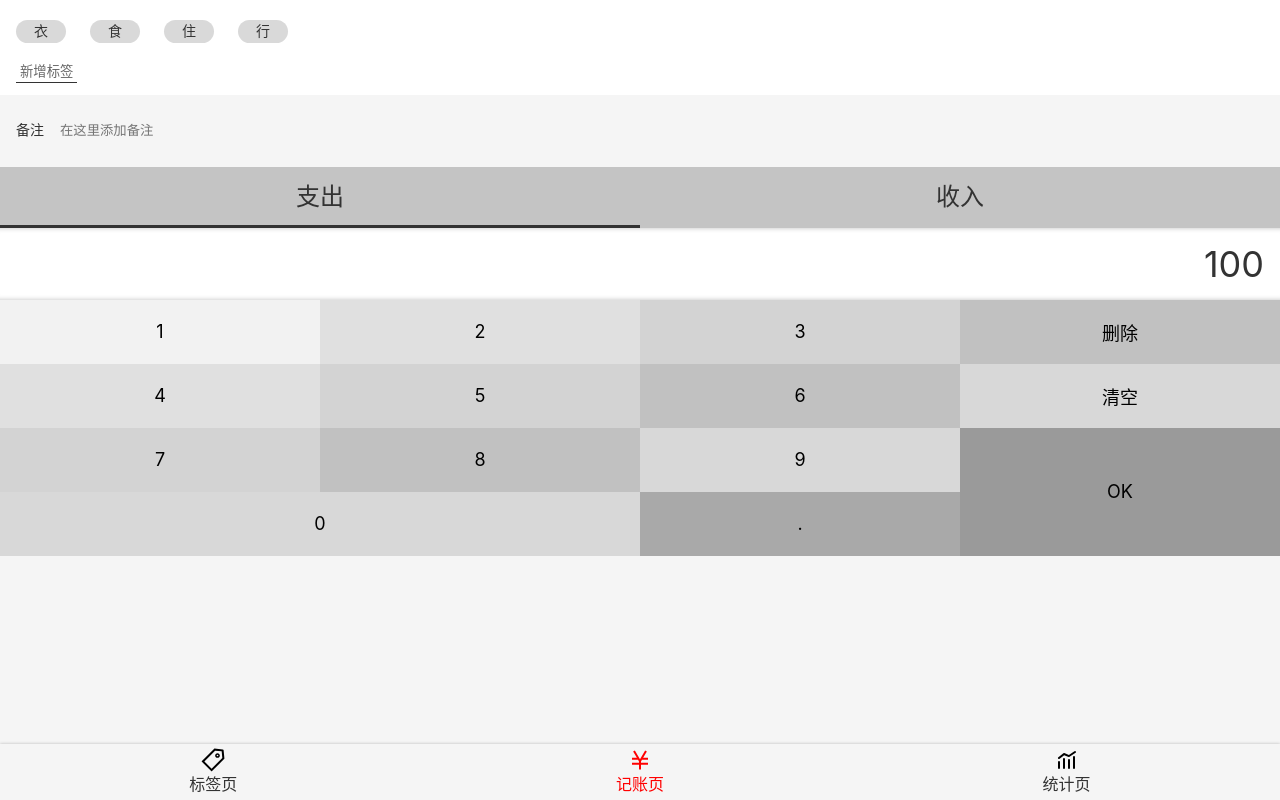
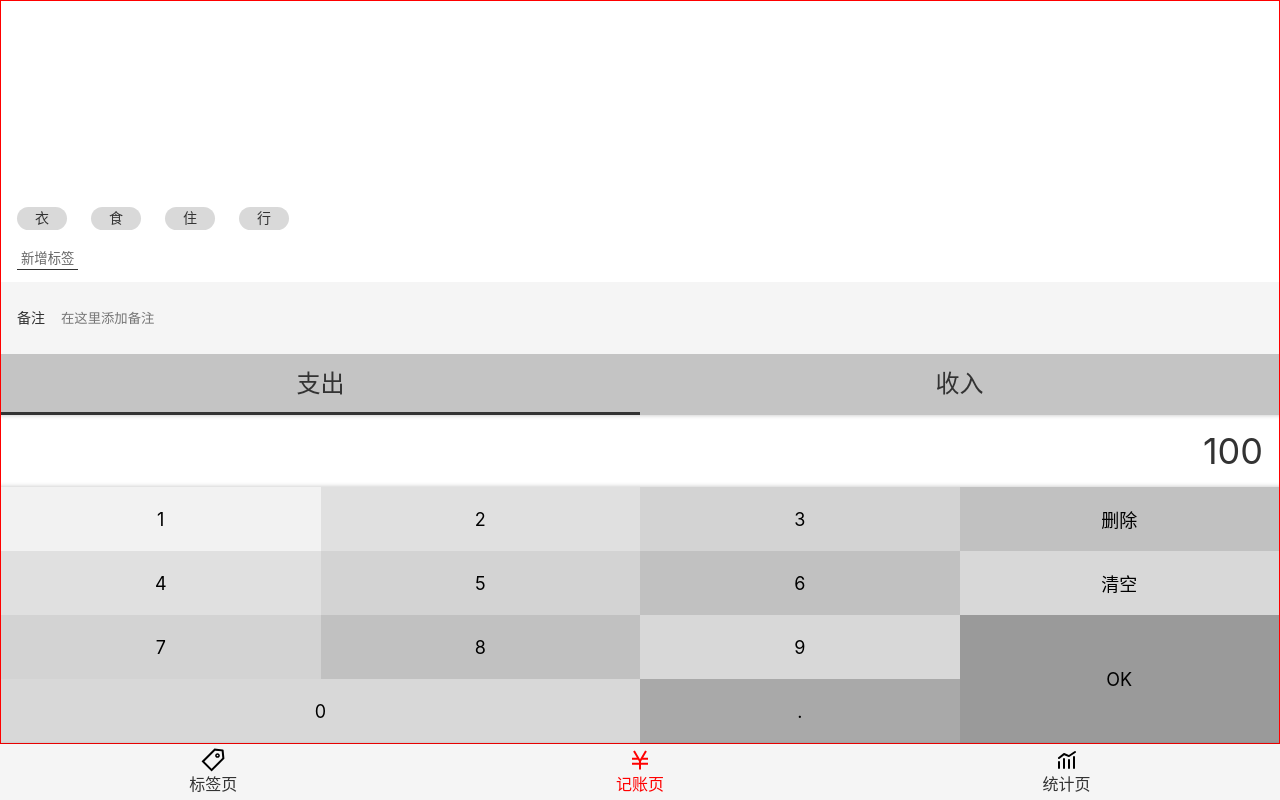
Before and after one commit to cyt2021/book-keep-react, a React app: page /#/money in a window 1280 px wide. Built offline with nearby package versions, Linux system fonts and the light colour scheme.

Commit message:
Money.tsx的样式完成

```diff
--- a/src/components/Layout.tsx
+++ b/src/components/Layout.tsx
@@ -13,7 +13,7 @@
 `
 const Layout =(props:any)=>{
     return (<Wrapper>
-        <Main>
+        <Main className={props.className}>
             {props.children}
         </Main>
         <Nav/>
--- a/src/views/Money.tsx
+++ b/src/views/Money.tsx
@@ -5,6 +5,8 @@
 const TagsSection = styled.section`
   background: #ffffff;
   padding: 12px 16px;
+  flex-grow: 1;display: flex;flex-direction: column;
+  justify-content: flex-end;align-items: flex-start;
 
   > ol {
     margin: 0 -12px;
@@ -134,9 +136,13 @@
     }
   }
 `
-
+const MyLayout = styled(Layout)`
+border:1px solid red;
+  display: flex;
+  flex-direction: column;
+`
 function Money() {
-    return (<Layout>
+    return (<MyLayout>
             <TagsSection>
                 <ol>
                     <li>衣</li>
@@ -179,7 +185,7 @@
                     <button className='dot'>.</button>
                 </div>
             </NumberPadSection>
-        </Layout>
+        </MyLayout>
     )
 }
 
```
